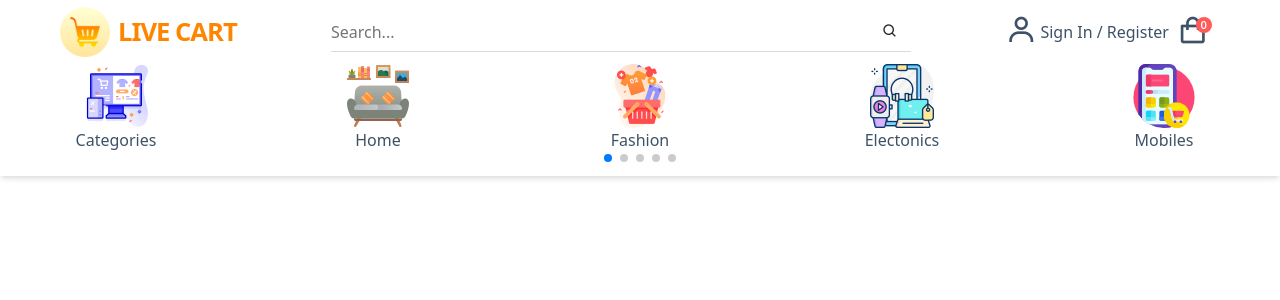
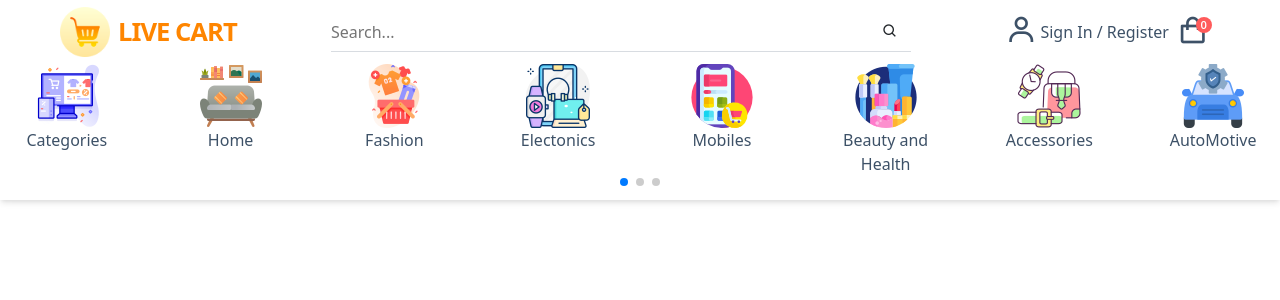
Before and after one commit to MennaAnwar/LiveCart, a React (Create React App) app in the folder Frontend/live-cart/: page / in a window 1280 px wide. Shown: the top 300 px of the page. Built offline with nearby package versions, Linux system fonts and the light colour scheme.

Commit message:
groceries added to categories

```diff
--- a/Frontend/live-cart/src/Components/UserPanel/Categories/Categories.tsx
+++ b/Frontend/live-cart/src/Components/UserPanel/Categories/Categories.tsx
@@ -10,7 +10,7 @@ const Categories: FC = () => {
   return (
     <>
       <Swiper
-        slidesPerView={5}
+        slidesPerView={8}
         spaceBetween={30}
         pagination={{
           clickable: true,
--- a/Frontend/live-cart/src/Components/UserPanel/Categories/CategoriesData.tsx
+++ b/Frontend/live-cart/src/Components/UserPanel/Categories/CategoriesData.tsx
@@ -7,6 +7,7 @@ import Mobiles from "../../../img/mobiles.png";
 import automotive from "../../../img/automotive.png";
 import motorcycles from "../../../img/motorbike.png";
 import beautyandcare from "../../../img/beautyandhealth.png";
+import groceries from "../../../img/groceries.png";
 
 const Data = [
   { cat: "Categories", icon: Categories },
@@ -18,5 +19,6 @@ const Data = [
   { cat: "Accessories", icon: accessories },
   { cat: "AutoMotive", icon: automotive },
   { cat: "Motorcycles", icon: motorcycles },
+  { cat: "Groceries", icon: groceries },
 ];
 export default Data;
```
Also changed, not shown: Frontend/live-cart/src/img/groceries.png (added).
